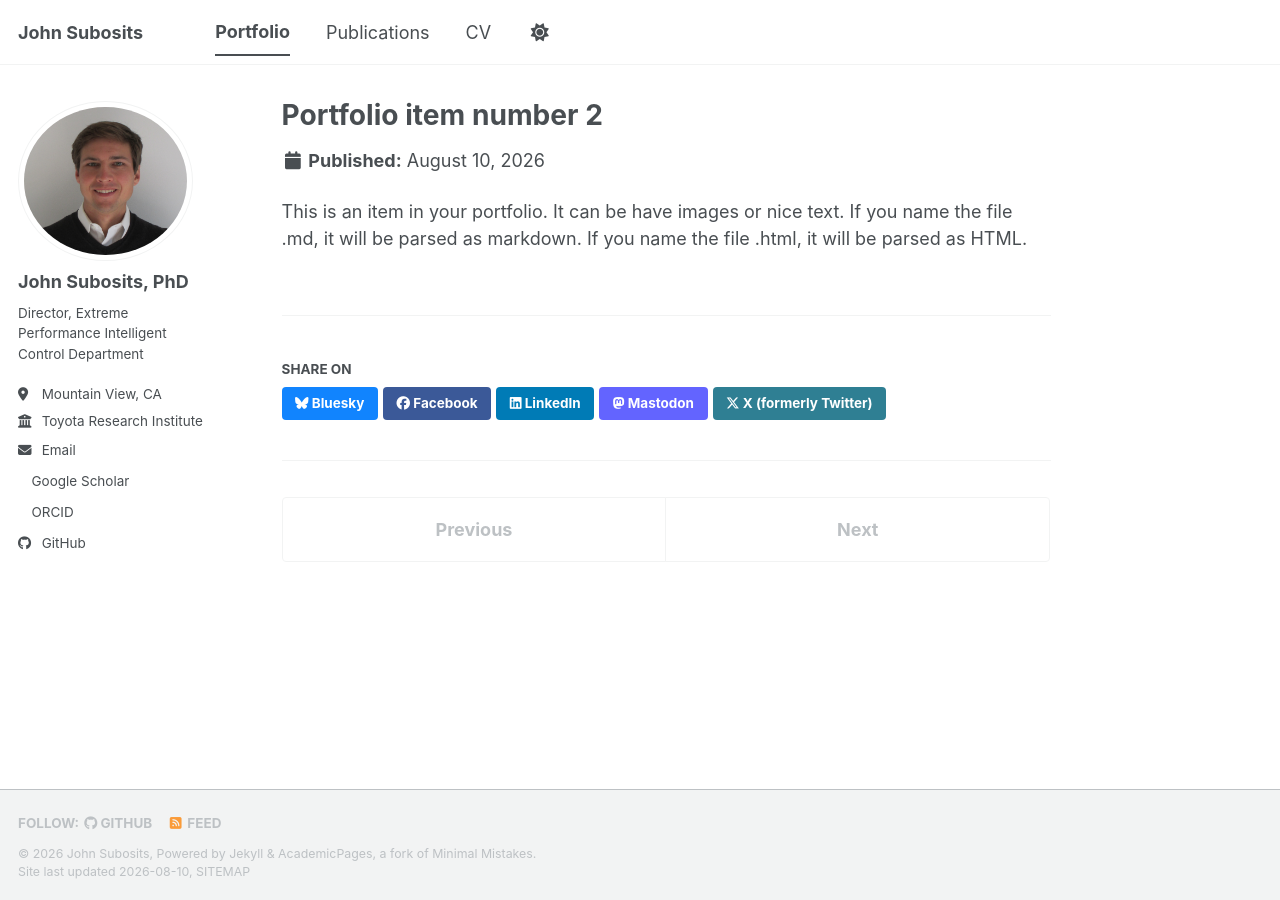
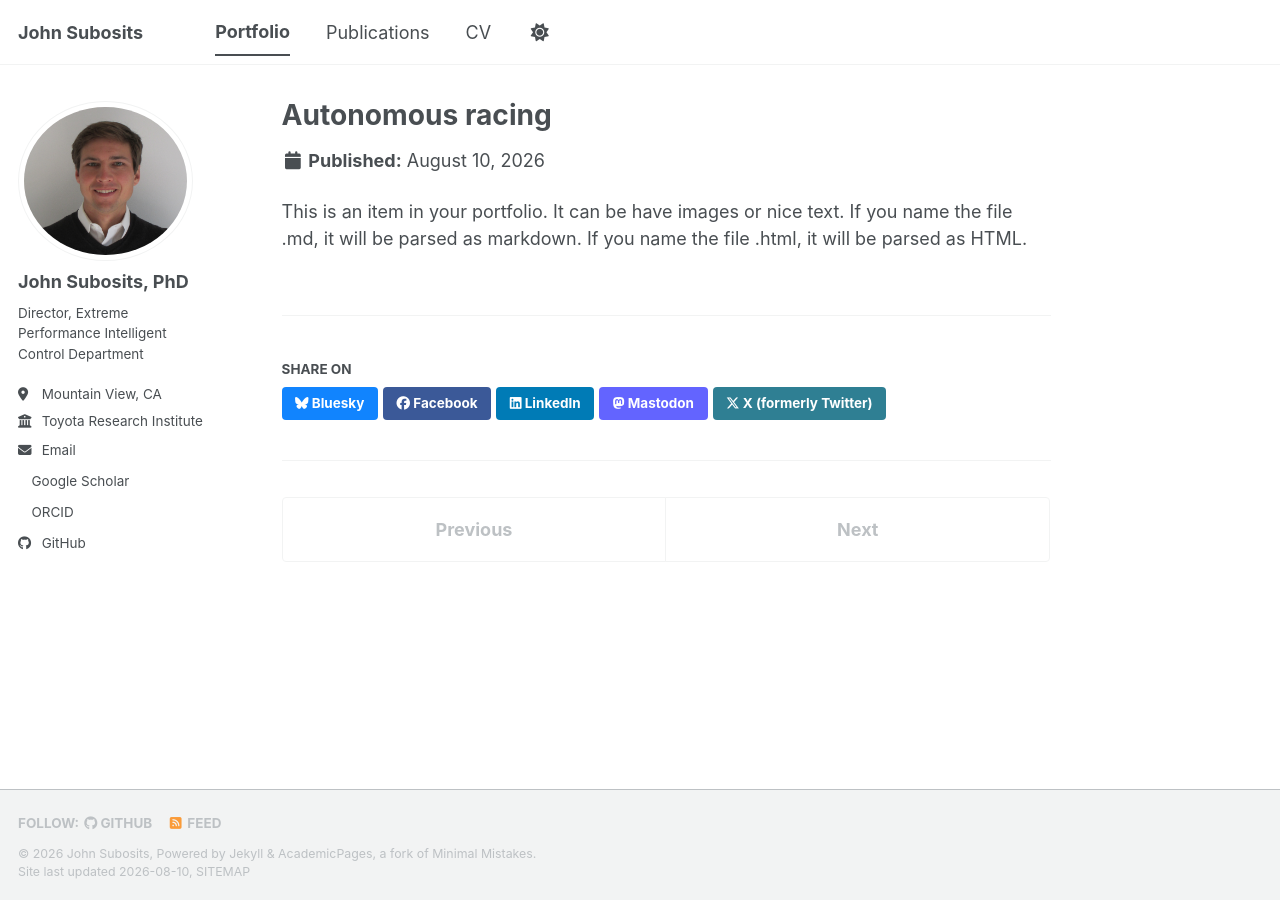
Before and after one commit to john-subosits/john-subosits.github.io, a Jekyll site: the page built from _portfolio/portfolio-2.html, in a window 1280 px wide. Built offline with Jekyll 4.4.1, drawn with Linux system fonts in a browser that asks for light colours; a style sheet for code colours, icons or effects is not loaded.

Commit message:
Update portfolio-2.html

```diff
--- a/_portfolio/portfolio-2.html
+++ b/_portfolio/portfolio-2.html
@@ -1,6 +1,6 @@
 ---
-title: "Portfolio item number 2"
-excerpt: "Short description of portfolio item number 2 <br/><img src='/images/500x300.png'>"
+title: "Autonomous racing"
+excerpt: "An unmanned lap of Thunderhill Raceway <br/><img src='/images/500x300.png'>"
 collection: portfolio
 ---
 
```
